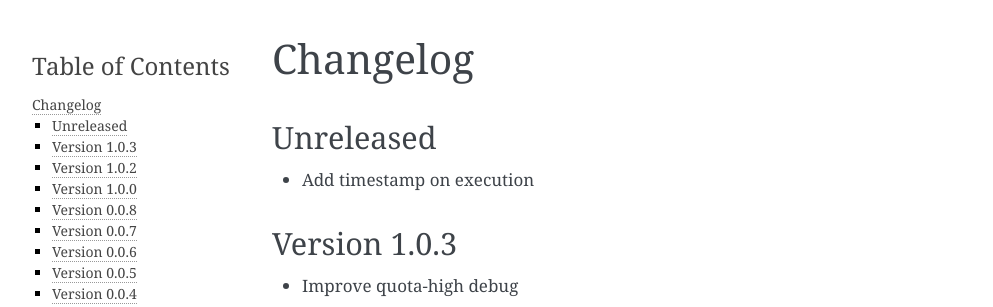
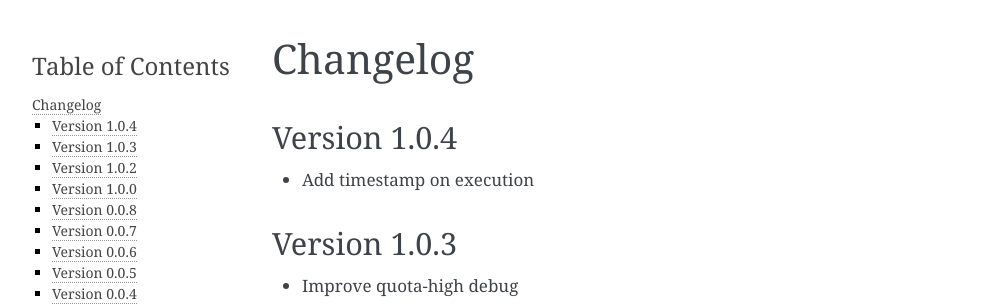
Before and after one commit to dbaio/loganom, a Sphinx documentation site: the page built from docs/changelog.rst, in a window 1280 px wide. Shown: the top 307 px of the page, without its empty margins (148-1141 px from the left). Built offline with Sphinx 7.4.7, drawn with Linux system fonts in a browser that asks for light colours.

Commit message:
Update to 1.0.4

```diff
--- a/docs/changelog.rst
+++ b/docs/changelog.rst
@@ -1,8 +1,8 @@
 Changelog
 =========
 
-Unreleased
-----------
+Version 1.0.4
+-------------
 
 * Add timestamp on execution
 
--- a/docs/conf.py
+++ b/docs/conf.py
@@ -22,7 +22,7 @@ copyright = '2020, Danilo G. Baio'
 author = 'Danilo G. Baio'
 
 # The full version, including alpha/beta/rc tags
-release = '1.0.3'
+release = '1.0.4'
 
 
 # -- General configuration ---------------------------------------------------
--- a/setup.py
+++ b/setup.py
@@ -7,7 +7,7 @@ with open("README.rst", "r") as fh:
 
 setup(
     name="loganom",
-    version="1.0.3",
+    version="1.0.4",
     author="Danilo G. Baio",
     author_email="dbaio@bsd.com.br",
     description="Log analyzer to discover anomalies",
```
